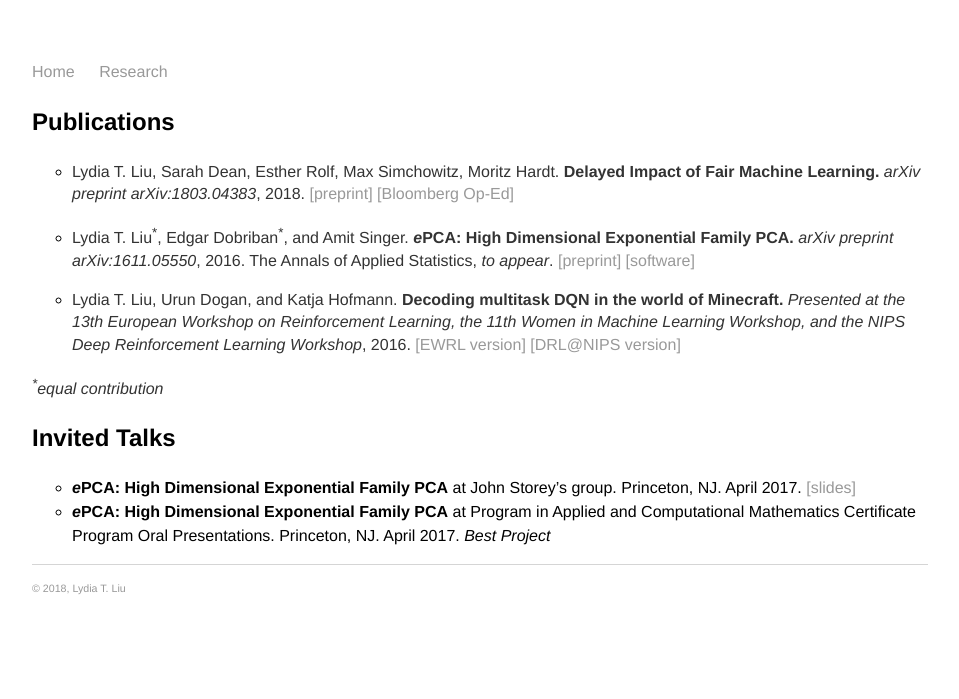
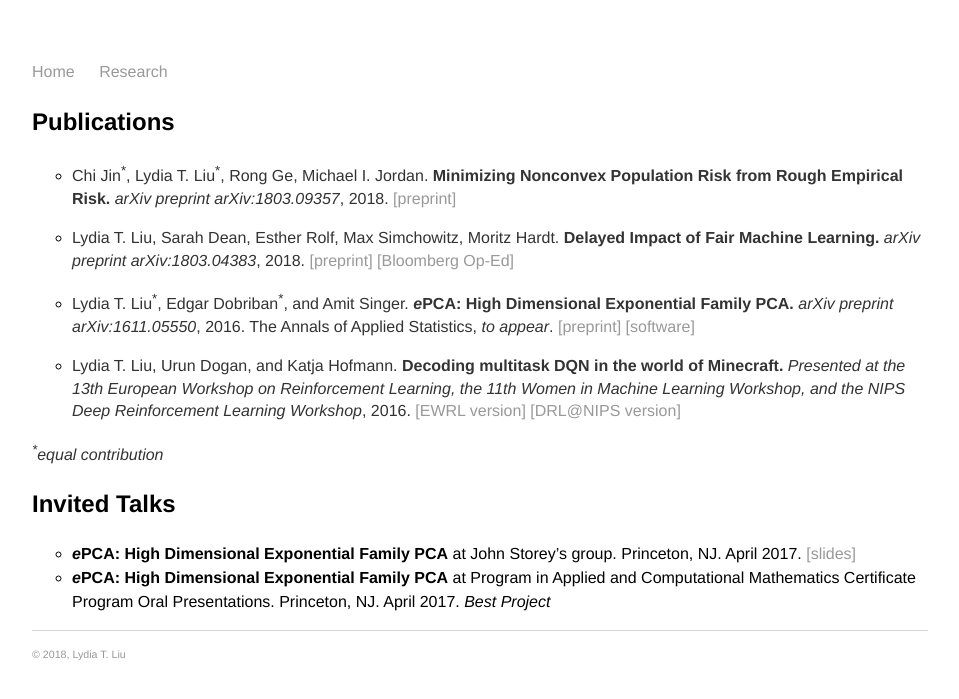
Before and after one commit to serenalwang/serenalwang.github.io, a Jekyll site: the page built from projects.md, in a window 1280 px wide. Shown: the top 699 px of the page, without its empty margins (160-1119 px from the left). Built offline with Jekyll 4.4.1, drawn with Linux system fonts in a browser that asks for light colours.

Commit message:
Update projects.md

```diff
--- a/projects.md
+++ b/projects.md
@@ -4,6 +4,8 @@ title: Research
 ---
 
 ### Publications
+
+* Chi Jin<sup>\*</sup>, Lydia T. Liu<sup>\*</sup>, Rong Ge, Michael I. Jordan. **Minimizing Nonconvex Population Risk from Rough Empirical Risk.** *arXiv preprint arXiv:1803.09357*, 2018. [[preprint]](http://arxiv.org/abs/1803.09357)
 
 * Lydia T. Liu, Sarah Dean, Esther Rolf, Max Simchowitz, Moritz Hardt. **Delayed Impact of Fair Machine Learning.** *arXiv preprint arXiv:1803.04383*, 2018. [[preprint]](http://arxiv.org/abs/1803.04383) [[Bloomberg Op-Ed]](https://www.bloomberg.com/view/articles/2018-03-15/computer-algorithms-need-to-know-what-fair-means)
 
```
